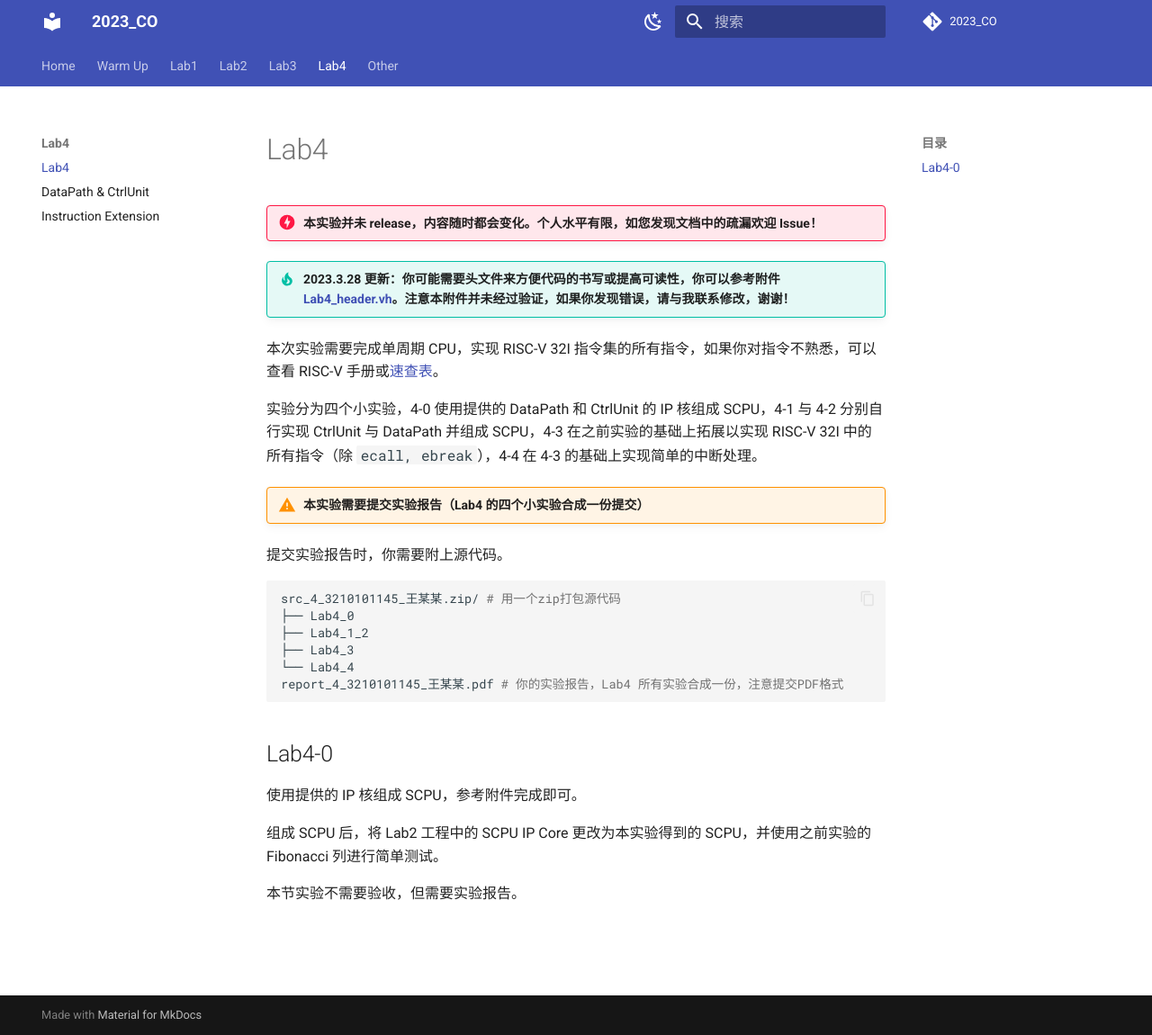
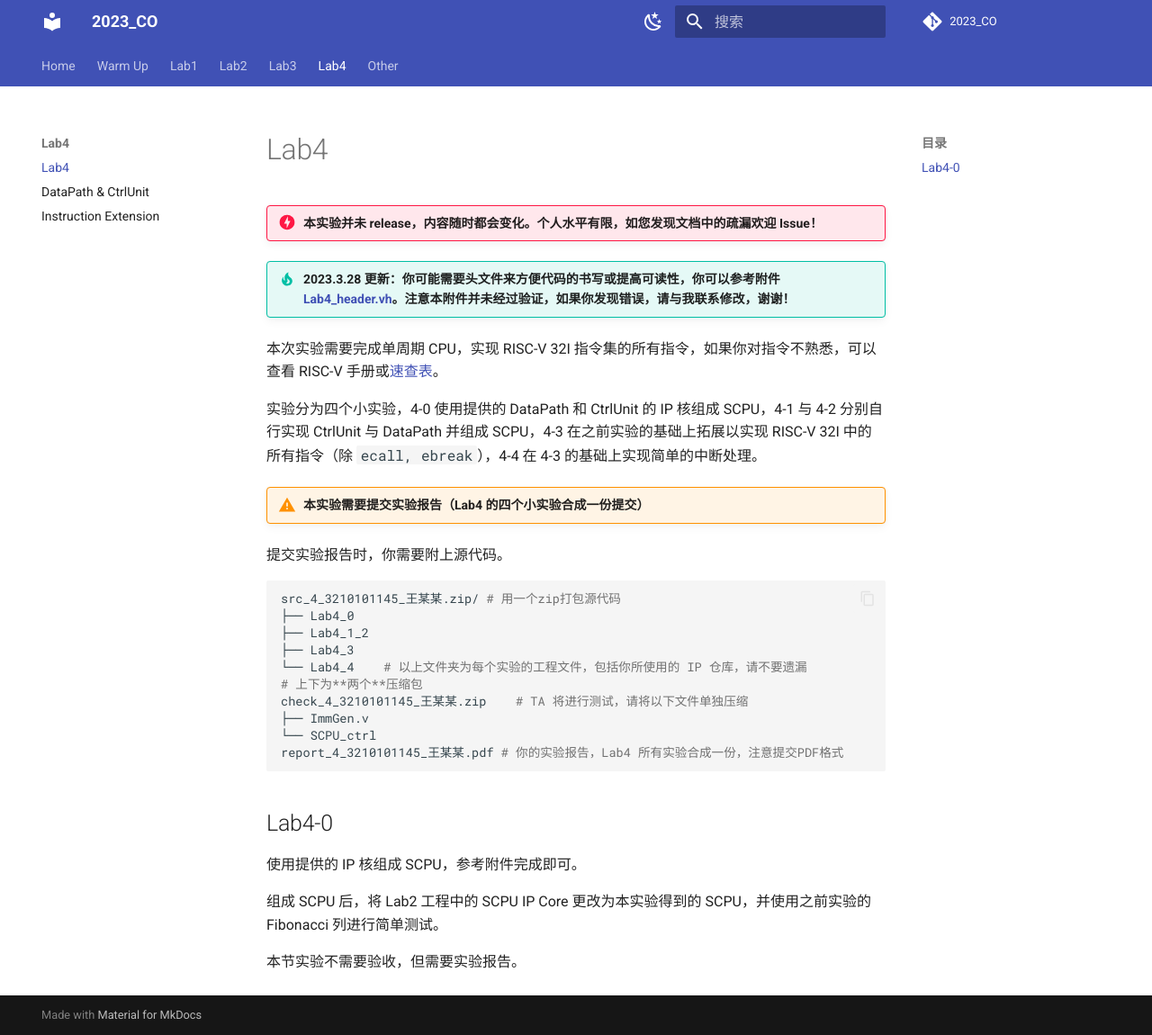
Before and after one commit to Guahao31/2023_CO, an MkDocs documentation site: the page built from docs/Lab4/Lab4.md, in a window 1280 px wide and 1150 px high. Shown: the whole window at 90% size. Built offline with MkDocs 1.6.1 and Material for MkDocs 9.7.7, drawn with Linux system fonts in a browser that asks for light colours; comment, search, counter and statistics services are not loaded.

Commit message:
update: index page for Lab4

````diff
--- a/docs/Lab4/Lab4.md
+++ b/docs/Lab4/Lab4.md
@@ -17,7 +17,11 @@ src_4_3210101145_王某某.zip/ # 用一个zip打包源代码
 ├── Lab4_0
 ├── Lab4_1_2
 ├── Lab4_3
-└── Lab4_4
+└── Lab4_4    # 以上文件夹为每个实验的工程文件，包括你所使用的 IP 仓库，请不要遗漏
+# 上下为**两个**压缩包
+check_4_3210101145_王某某.zip    # TA 将进行测试，请将以下文件单独压缩
+├── ImmGen.v
+└── SCPU_ctrl
 report_4_3210101145_王某某.pdf # 你的实验报告，Lab4 所有实验合成一份，注意提交PDF格式
 ```
 
````
